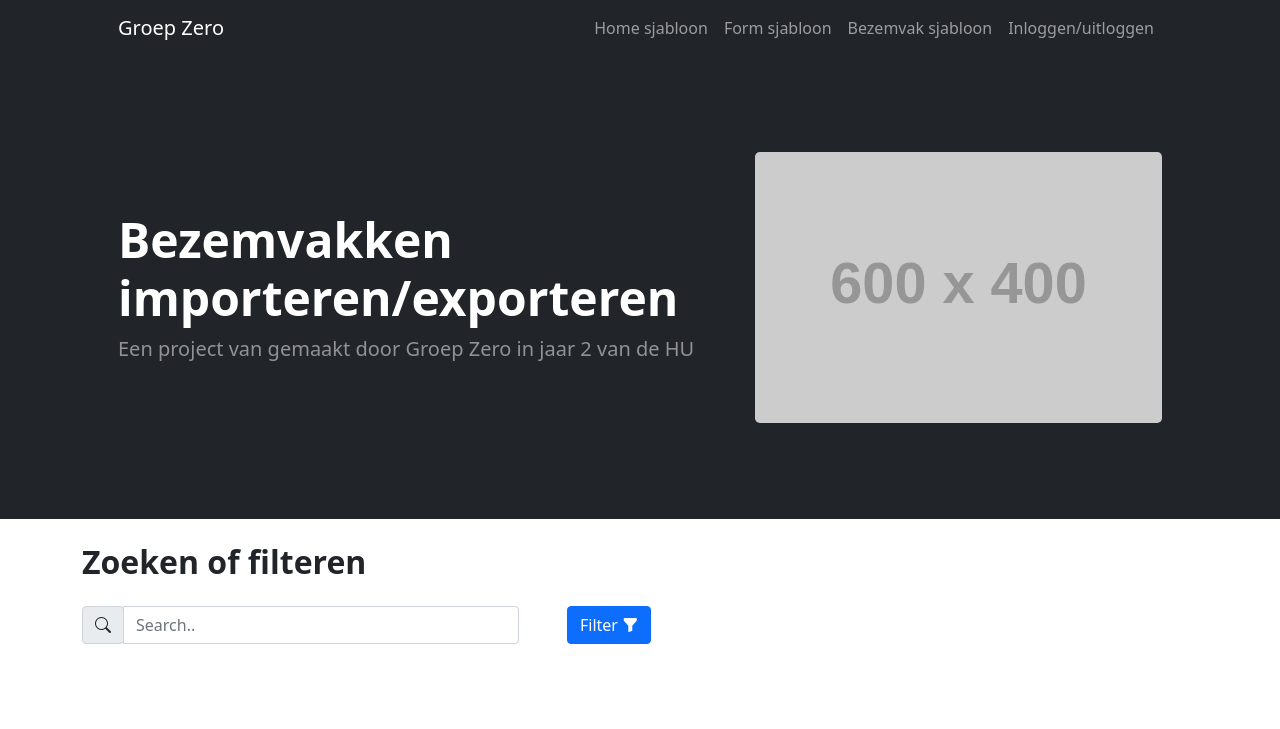
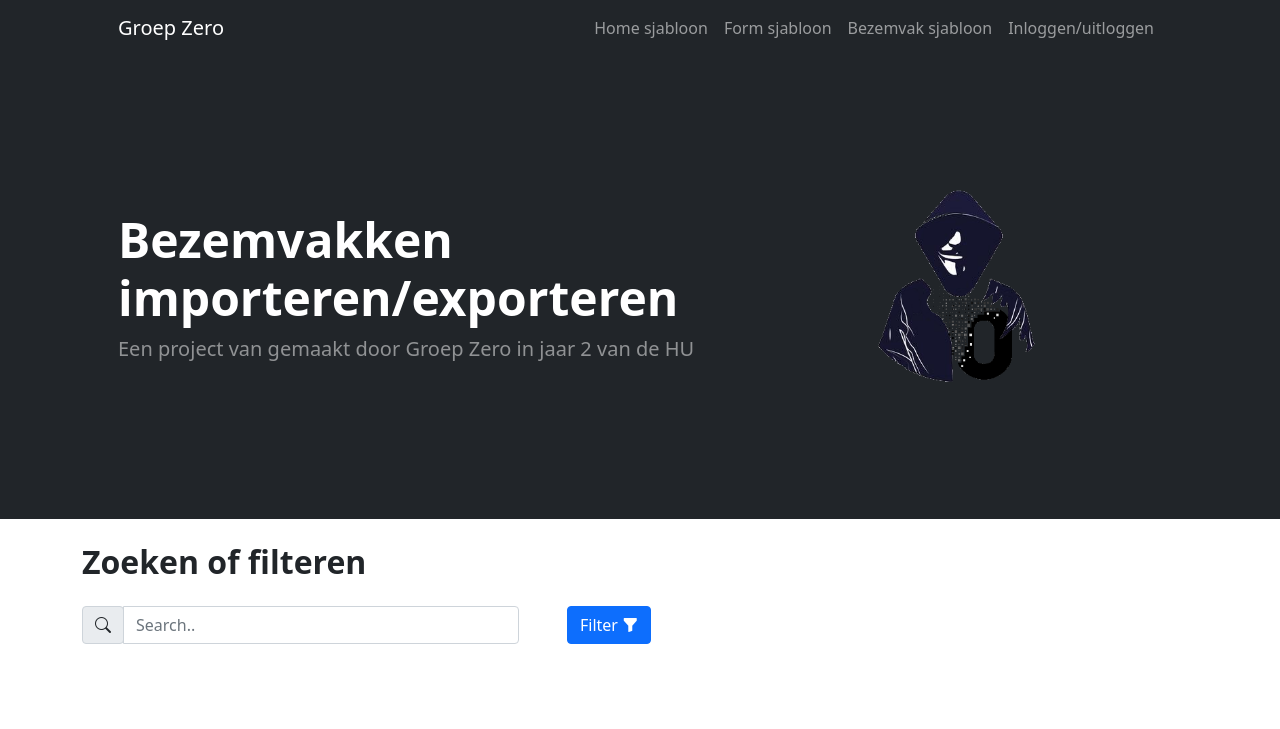
Before and after one commit to Tim-Bolhoeve/GroepZeroPRFEP, a plain HTML site: page index.html in a window 1280 px wide. Shown: the top 729 px of the page. Drawn offline with nearby package versions, Linux system fonts and the light colour scheme; placeholder pictures from the web are drawn by us.

Commit message:
Logo toegevoegd
i know, "cringe"

```diff
--- a/index.html
+++ b/index.html
@@ -43,7 +43,7 @@
                                 <p class="lead fw-normal text-white-50 mb-4">Een project van gemaakt door Groep Zero in jaar 2 van de HU</p>
                             </div>
                         </div>
-                        <div class="col-xl-5 col-xxl-6 d-none d-xl-block text-center"><img class="img-fluid rounded-3 my-5" src="https://dummyimage.com/600x400/343a40/6c757d" alt="..." /></div>
+                        <div class="col-xl-5 col-xxl-6 d-none d-xl-block text-center"><img class="img-fluid rounded-3 my-5" src="img/logo_600x400.png" alt="Groep Zero Logo hoofdpagina" /></div>
                     </div>
                 </div>
             </header>
```
Also changed, not shown: img/logo.png (added), img/logo_600x400.png (added), img/logo_wit.png (added).
